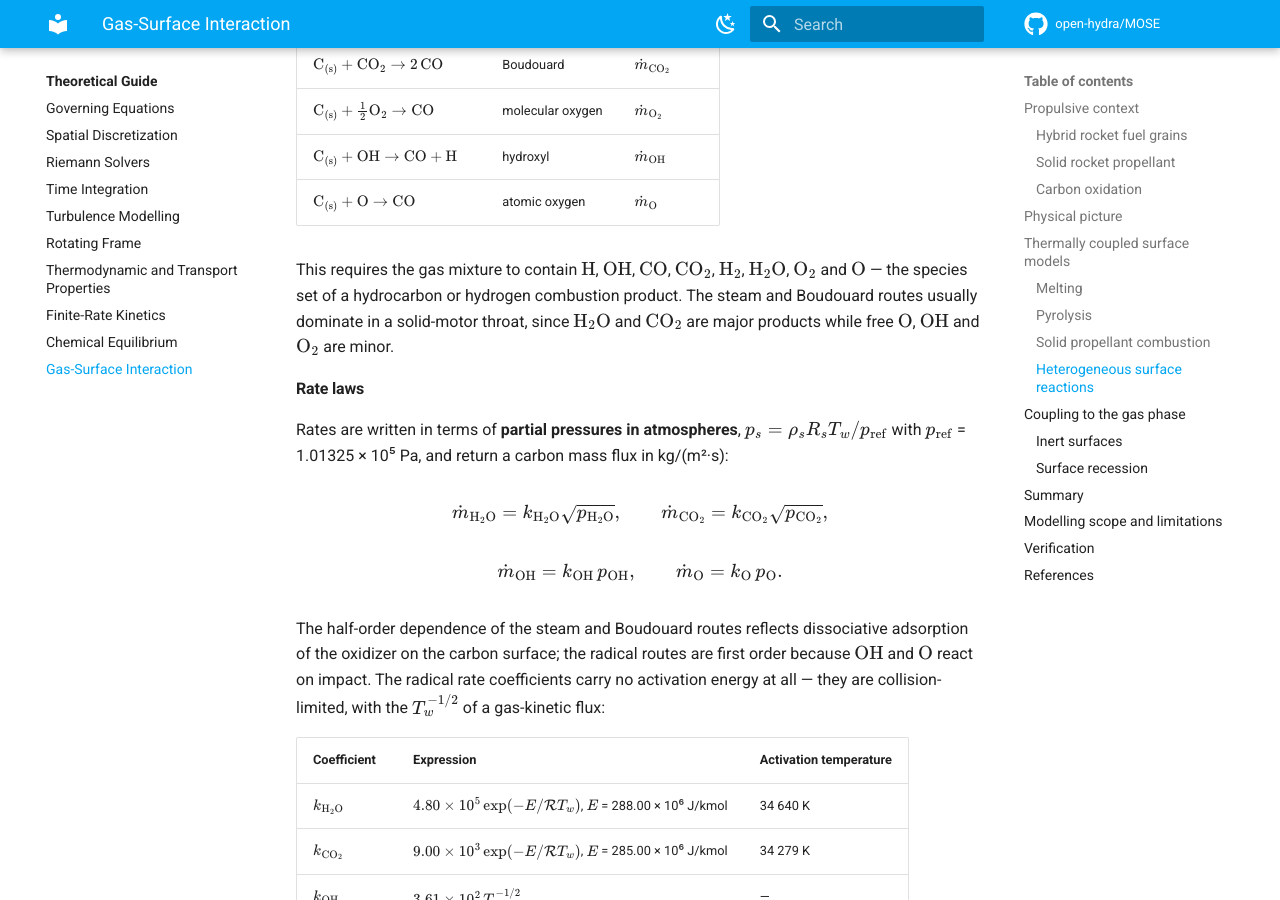
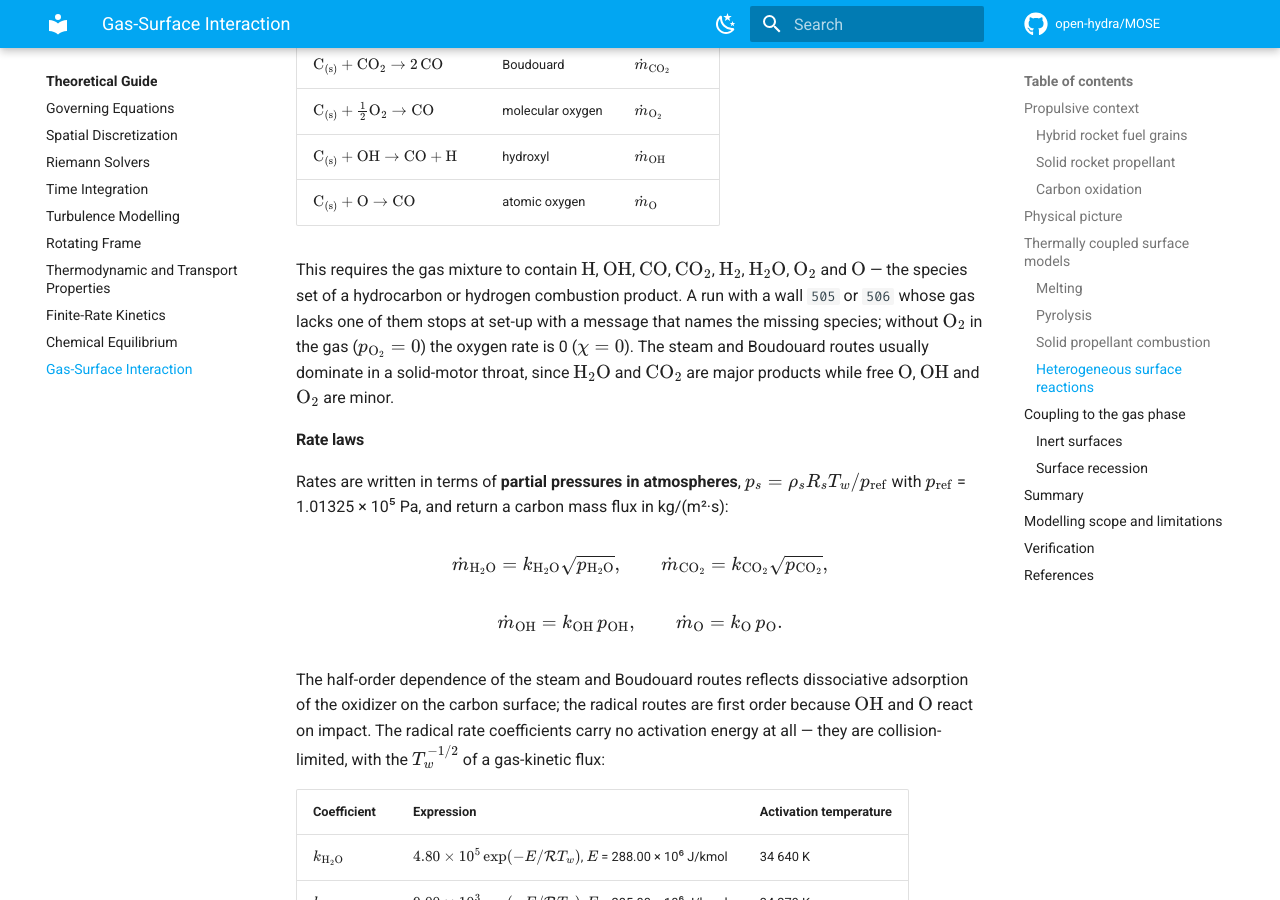
Before and after one commit to open-hydra/MOSE, an MkDocs documentation site: the page built from docs/theory/gsi.md, in a window 1280 px wide and 900 px high, scrolled down 9354 px. Built offline with MkDocs 1.6.1 and Material for MkDocs 9.7.7, drawn with Linux system fonts in a browser that asks for light colours; comment, search, counter and statistics services are not loaded.

Commit message:
Surface reactions: their eight species checked at set-up; no division by pO2 = 0
The species indices of GSI_Carbon_Bradley had no initial value and name2index set
only the names it found: on a gas without one of O2, O, OH, H, H2, H2O, CO, CO2 a
wall 505 indexed the partial pressures and the sources at 0 (an index out of bounds
in the TESTING build, a read and a write outside the arrays in RELEASE). The indices
start at 0, GSI_Initialize returns the missing species, and Setup_BC stops the run
on every rank when a wall of surface reactions (nreac: 505; 503 and 504 are not
counted) meets a gas that lacks one. Without O2 the fraction of reactive sites is 0
without computing k8/0 (the same value as in IEEE arithmetic; the DEBUG build
trapped it).

Tests: BCInput gsi505-species (a 505 on the one-species air of the duct of the
grain is refused at set-up with the message); mr-reject item 16 now expects that
message, which precedes the multirate rejection of the GSI walls.

Co-Authored-By: Claude Fable 5.2 <noreply@anthropic.com>
Claude-Session: https://claude.ai/code/session_01XJkqCK8BhfQNUCw2j3REM6

```diff
--- a/docs/theory/gsi.md
+++ b/docs/theory/gsi.md
@@ -334,7 +334,7 @@ Five surface reactions consume solid carbon:
 | $\mathrm{C_{(s)}} + \mathrm{OH} \rightarrow \mathrm{CO} + \mathrm{H}$ | hydroxyl | $\dot m_{\mathrm{OH}}$ |
 | $\mathrm{C_{(s)}} + \mathrm{O} \rightarrow \mathrm{CO}$ | atomic oxygen | $\dot m_{\mathrm{O}}$ |
 
-This requires the gas mixture to contain $\mathrm{H}$, $\mathrm{OH}$, $\mathrm{CO}$, $\mathrm{CO_2}$, $\mathrm{H_2}$, $\mathrm{H_2O}$, $\mathrm{O_2}$ and $\mathrm{O}$ — the species set of a hydrocarbon or hydrogen combustion product. The steam and Boudouard routes usually dominate in a solid-motor throat, since $\mathrm{H_2O}$ and $\mathrm{CO_2}$ are major products while free $\mathrm{O}$, $\mathrm{OH}$ and $\mathrm{O_2}$ are minor.
+This requires the gas mixture to contain $\mathrm{H}$, $\mathrm{OH}$, $\mathrm{CO}$, $\mathrm{CO_2}$, $\mathrm{H_2}$, $\mathrm{H_2O}$, $\mathrm{O_2}$ and $\mathrm{O}$ — the species set of a hydrocarbon or hydrogen combustion product. A run with a wall `505` or `506` whose gas lacks one of them stops at set-up with a message that names the missing species; without $\mathrm{O_2}$ in the gas ($p_{\mathrm{O_2}} = 0$) the oxygen rate is 0 ($\chi = 0$). The steam and Boudouard routes usually dominate in a solid-motor throat, since $\mathrm{H_2O}$ and $\mathrm{CO_2}$ are major products while free $\mathrm{O}$, $\mathrm{OH}$ and $\mathrm{O_2}$ are minor.
 
 #### Rate laws
 
```
Also changed, not shown: CHANGELOG.md (+6 -0 lines), 5 other files.
